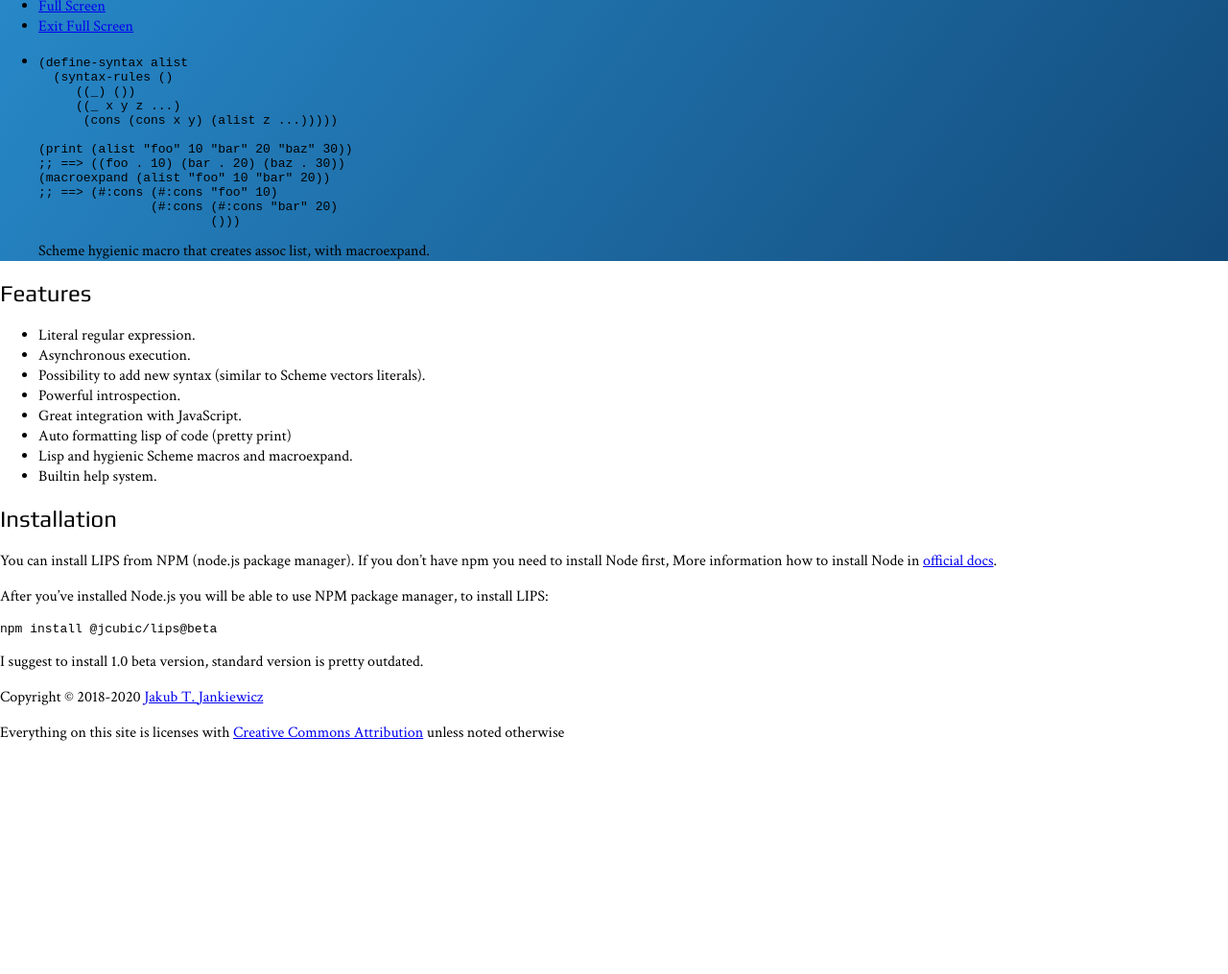
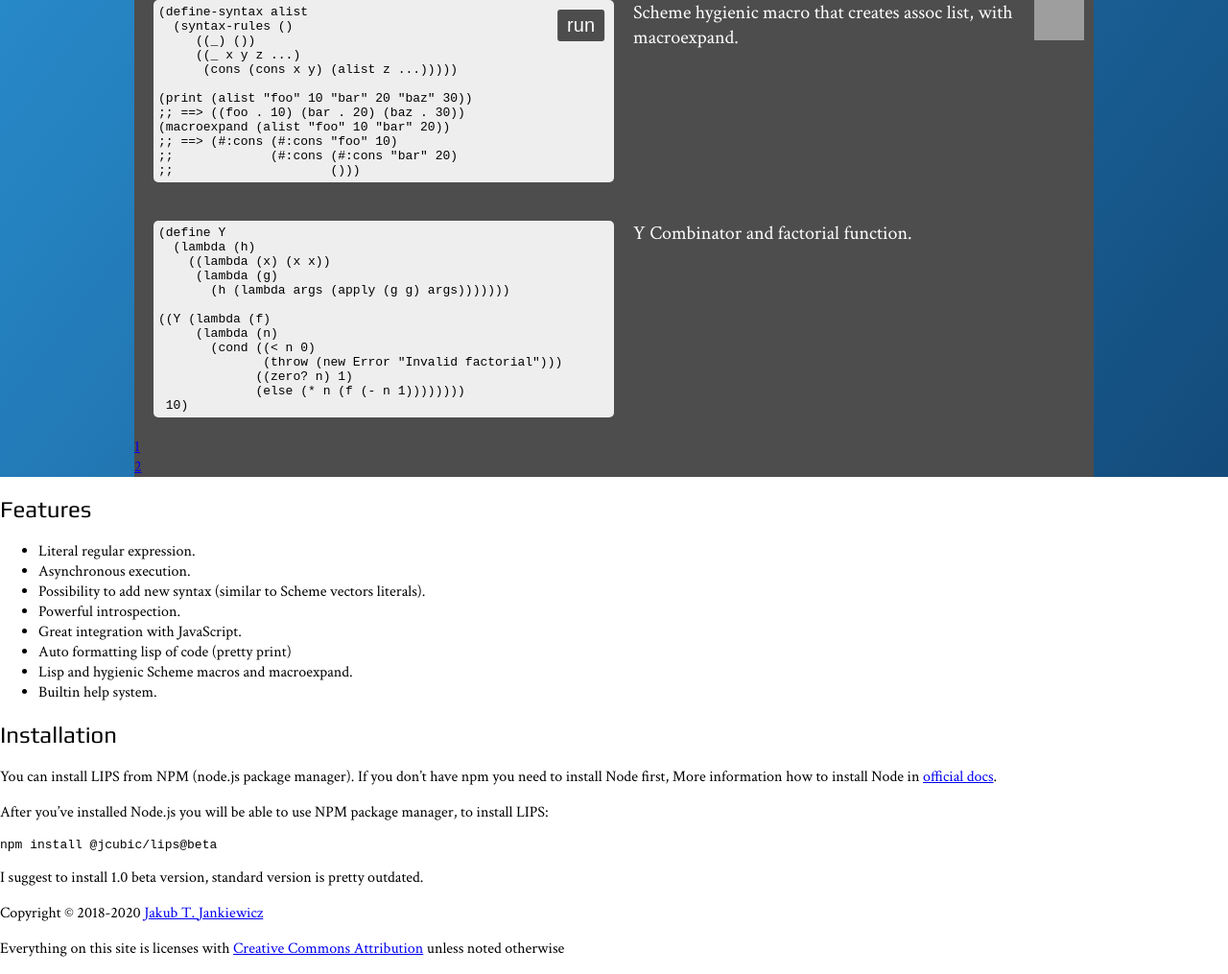
Before and after one commit to LIPS-scheme/lips, a Jekyll site: the page built from docs/index.markdown, in a window 1280 px wide. Shown: the part 396-1411 px from the top of the page at 96% size. Built offline with Jekyll 4.4.1, drawn with Linux system fonts in a browser that asks for light colours; a style sheet for code colours, icons or effects is not loaded; before the commit the page ends 1186 px from its top, so only the background shows below that; grey boxes are pictures that could not be loaded.

Commit message:
improvements to terminal and examples

```diff
--- a/docs/_data/examples.yml
+++ b/docs/_data/examples.yml
@@ -11,5 +11,21 @@
      ;; ==> ((foo . 10) (bar . 20) (baz . 30))
      (macroexpand (alist "foo" 10 "bar" 20))
      ;; ==> (#:cons (#:cons "foo" 10)
-                    (#:cons (#:cons "bar" 20)
-                            ()))"
+     ;;             (#:cons (#:cons "bar" 20)
+     ;;                     ()))"
+-
+  description: "Y Combinator and factorial function."
+  code: >
+    " (define Y
+       (lambda (h)
+         ((lambda (x) (x x))
+          (lambda (g)
+            (h (lambda args (apply (g g) args)))))))
+
+     ((Y (lambda (f)
+          (lambda (n)
+            (cond ((< n 0)
+                   (throw (new Error "Invalid factorial")))
+                  ((zero? n) 1)
+                  (else (* n (f (- n 1))))))))
+      10)"
--- a/docs/_includes/footer.html
+++ b/docs/_includes/footer.html
@@ -17,7 +16,21 @@
            ' [[!;;;;https://jcubic.pl/me]Jakub T. Jankiewicz]\n\n' +
            'Type [[b;#fff;](env)] to see environment with ' +
            'functions macros and variables\nYou can also use [[b;#fff;](help obj)]' +
-           ' to display help for specic function or macro.\n', { formatters: false });
+           ' to display help for specic function or macro.\n' +
+           'Use [[b;#fff;](dir object)] to get list of JavaScript methods.\n',
+           { formatters: false });
  $.terminal.syntax("scheme");
+ // bootstrap it will be method of lips
+ var path = 'https://cdn.jsdelivr.net/npm/@jcubic/lips@beta/';
+ term.exec([
+     '(let-env lips.env.__parent__',
+       '(load "' + path + 'lib/bootstrap.scm")',
+       '(load "' + path + 'lib/R5RS.scm")',
+       '(load "' + path + 'lib/R7RS.scm"))'
+ ].join('\n'), true);
+ $('section#head .examples .run').click(function() {
+     var code = $('section#head .example:visible').text();
+     term.exec(code.trim(), true);
+ });
 </script>
 {% endif %}
--- a/docs/_layouts/default.html
+++ b/docs/_layouts/default.html
@@ -32,6 +32,9 @@
         <p>{{ site.title }}</p>
         {% else %}
         <h1>{{ site.title }}</h1>
+        {% endif %}
+      </header>
+      {% if page.layout != 'post' %}
       <div class="intro">
         <ul class="actions">
           <li class="full-screen">
@@ -43,9 +46,9 @@
         </ul>
         <div class="term"></div>
         <div class="examples">
+          <button class="run">run</button>
           <ul class="list">
             {% for example in site.data.examples %}
-              {% assign len = example.code.length  %}
             {% assign code = example.code | remove_first: '"' | rstrip | append: "__" | remove: '"__'  | newline_to_br | split: "<br />" %}
             <li>
               <div class="example">
@@ -57,12 +60,15 @@
             </li>
             {% endfor %}
           </ul>
+          {% assign len = site.data.examples | size %}
           <ul class="pagination">
+            {% for i in (1..len) %}
+            <li><a href="#">{{ i }}</a></li>
+            {% endfor %}
           </ul>
         </div>
       </div>
       {% endif %}
-      </header>
       <div class="top-bar">
         {% include nav.html %}
         <ul class="icons">
--- a/docs/css/style_2.css
+++ b/docs/css/style_2.css
@@ -12,10 +12,45 @@
 section#head .terminal {
     --background: #14232d;
     --color: white;
+}
+section#head .terminal,
+section#head .intro > .actions,
+section#head .examples {
     max-width: 1000px;
     width: 100%;
+    margin: 0 auto;
+}
+
+section#head .intro > .actions {
+    padding: 0;
+    list-style: none;
+    position: relative;
+    z-index: 100;
+}
+section#head .intro > .actions > li {
+    position: absolute;
+    right: 0;
+    top: 0;
+    margin: 10px;
+    width: 52px;
+    height: 52px;
+    text-indent: -99999px;
+    overflow: hidden;
+}
+section#head .exit-full-screen, .full-screen section#head .full-screen {
+    display: none;
+}
+.full-screen section#head .exit-full-screen {
+    display: block;
+}
+section#head .intro > .actions > li.full-screen {
+    background-position: -52px 0;
+}
+section#head .intro > .actions > li, .top-bar .icons a {
+    background: url(/img/icons.svg);
+}
+section#head .terminal {
     height: 200px;
-    margin: 0 auto;
 }
 section#head h1 {
     color: white;
@@ -82,11 +117,62 @@
     height: 32px;
     width: 32px;
     margin: 4px 0;
-    background: url(/img/icons.svg);
 }
 .top-bar .twitter a {
-    background-position: -150px 0;
+    background-position: -104px 0;
 }
 .top-bar .github a {
-    background-position: -182px 0;
+    background-position: -136px 0;
 }
+/* Examples */
+section#head .examples {
+    position: relative;
+}
+section#head .examples .run,
+section#head .examples {
+    background: #4d4d4d;
+}
+section#head .examples .run {
+    border: none;
+    border-radius: 3px;
+    padding: 5px 10px;
+    color: white;
+    position: absolute;
+    left: 50%;
+    transform: translateX(-100%);
+    margin-top: 30px;
+    display: block;
+    font-size: 20px;
+    margin-left: -10px;
+    cursor: pointer;
+}
+section#head .examples .run:active {
+    margin-top: 31px;
+    margin-left: -9px;
+}
+section#head .examples ul {
+    list-style: none;
+    margin: 0;
+    padding: 0;
+}
+section#head .examples .list li {
+    padding: 20px;
+    display: flex;
+}
+section#head pre {
+    margin: 0;
+    padding: 5px;
+}
+section#head .example {
+    background: #eee;
+    border-radius: 5px;
+}
+section#head .example, section#head .description {
+    width: 50%;
+}
+section#head .description {
+    color: white;
+    font-size: 20px;
+    box-sizing: border-box;
+    padding: 0 20px;
+}
```
Also changed, not shown: other parts of docs/_includes/footer.html (+1 -2 lines). Lines whose indentation alone changed are shown as unchanged.
